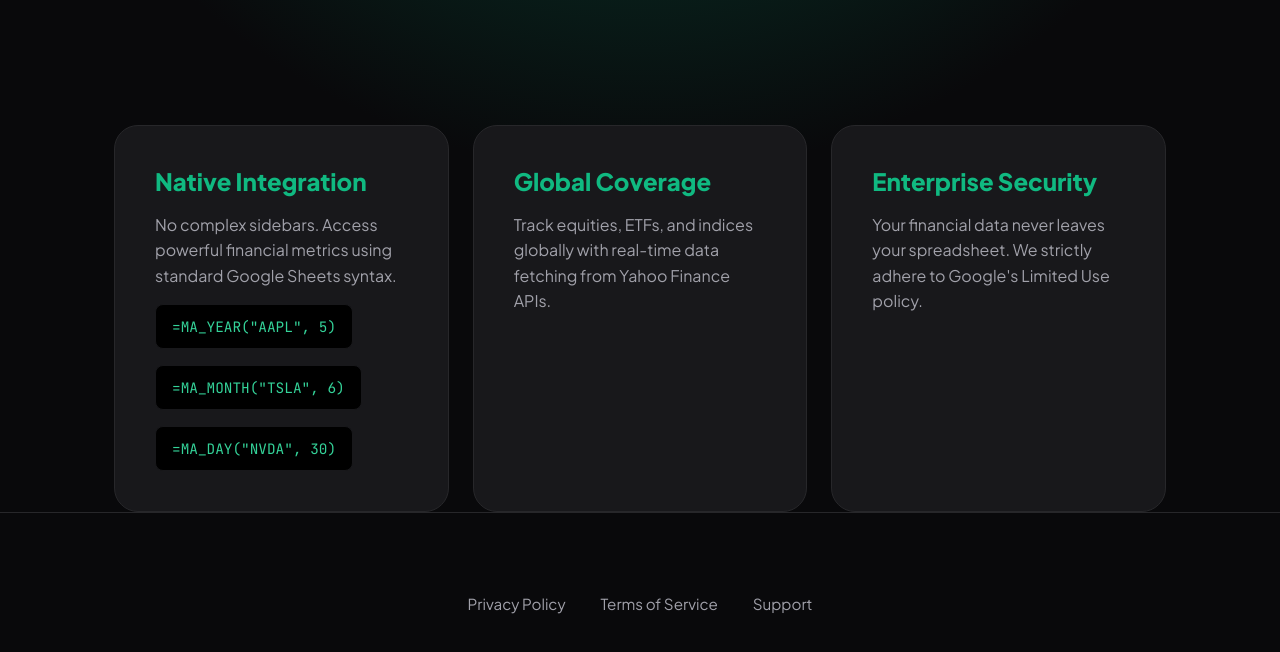
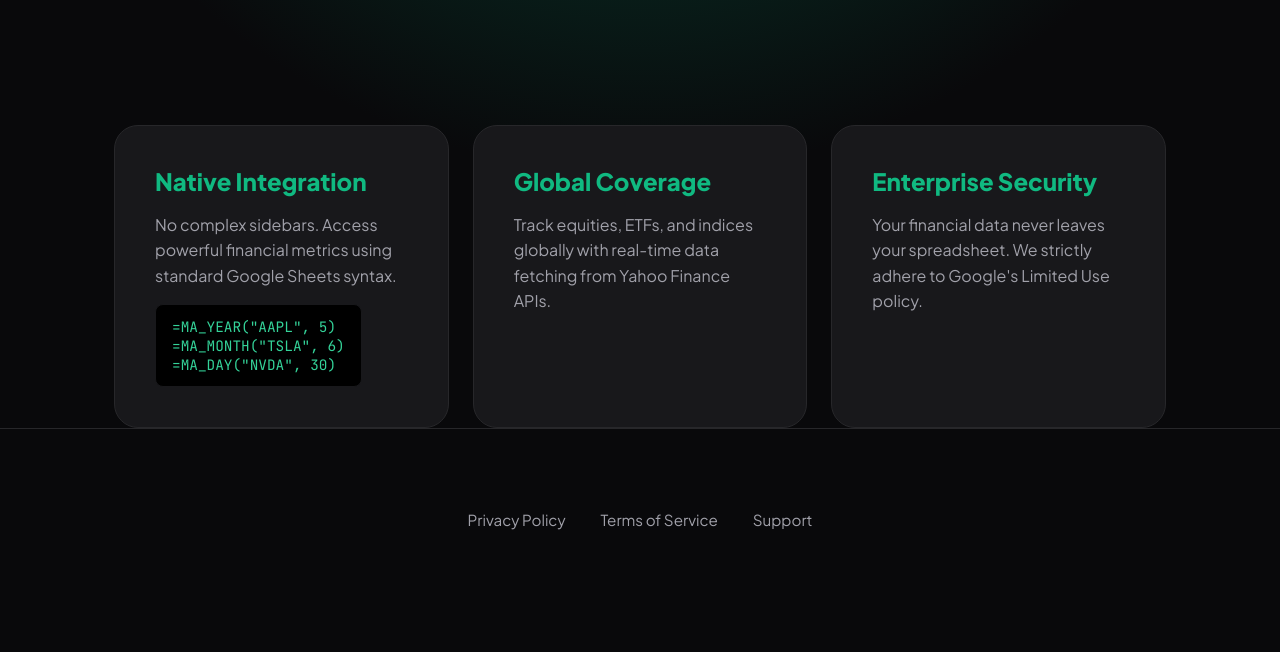
Before and after one commit to wujingwe/ma-google-addon, a plain HTML site: page index.html in a window 1280 px wide. Shown: the part 370-1022 px from the top of the page. After the commit the page ends 972 px from the top, so only its background shows below. Drawn offline with Linux system fonts and the light colour scheme.

Commit message:
Refactor code block for financial metrics display

```diff
--- a/index.html
+++ b/index.html
@@ -214,9 +214,11 @@
             <div class="card">
                 <h3>Native Integration</h3>
                 <p>No complex sidebars. Access powerful financial metrics using standard Google Sheets syntax.</p>
-                <div class="code-block">=MA_YEAR("AAPL", 5)</div>
-                <div class="code-block">=MA_MONTH("TSLA", 6)</div>
-                <div class="code-block">=MA_DAY("NVDA", 30)</div>
+                <div class="code-block">
+                    =MA_YEAR("AAPL", 5)<br/>
+                    =MA_MONTH("TSLA", 6)<br/>
+                    =MA_DAY("NVDA", 30)
+                </div>
             </div>
 
             <div class="card">
```
